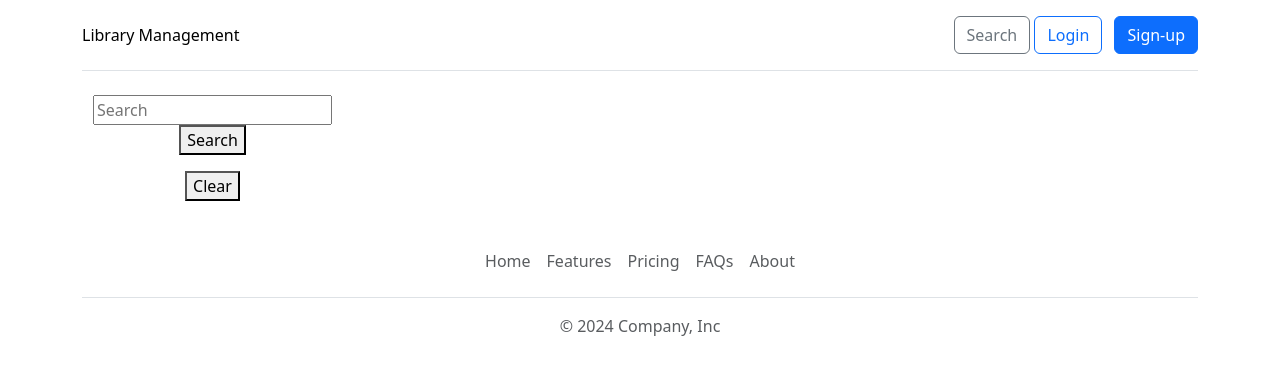
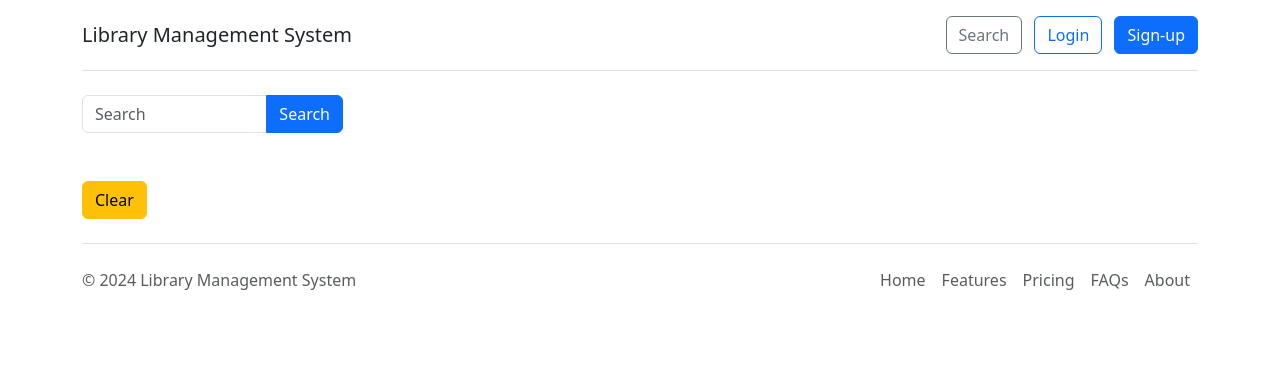
Before and after one commit to krishnasree5/library-management-system-ii, a Django app: page /search/ in a window 1280 px wide. Shown: the top 375 px of the page. Run offline with Django 5.2, Linux system fonts and the light colour scheme; data that the repository does not hold is empty.

Commit message:
Fix styles

```diff
--- a/library/books/templates/books/search.html
+++ b/library/books/templates/books/search.html
@@ -4,36 +4,44 @@
 
 {% block content %}
 
-<div class="container text-center">
-    <div class="row row-cols-2">
-      <div class="col-3">
-        <form method="get" action=".">
-          <input type="text" name="query" value="{{ query }}" placeholder="Search">
-          <button type="submit">Search</button>
+<div class="container mt-4">
+    <div class="row">
+        <div class="col-md-3">
+            <form method="get" action="." class="mb-4">
+                <div class="input-group">
+                    <input type="text" name="query" value="{{ query }}" class="form-control" placeholder="Search">
+                    <button type="submit" class="btn btn-primary">Search</button>
+                </div>
             </form>
-
-          <ul>
+            <ul class="list-group mb-4">
                 {% for category in categories %}
-            <a href="{% url 'books:search' %}?query={{query}}&category={{category.id}}"><li>{{category.name}}</li></a>
+                <li class="list-group-item">
+                    <a href="{% url 'books:search' %}?query={{query}}&category={{category.id}}" class="text-decoration-none">{{category.name}}</a>
+                </li>
                 {% endfor %}
             </ul>
-
-          <a href="{% url 'books:search' %}"><button>Clear</button></a>
-
+            <a href="{% url 'books:search' %}" class="btn btn-warning">Clear</a>
         </div>
+        <div class="col-md-9">
+            <div class="row row-cols-1 row-cols-md-3 g-4">
+                {% for book in books %}
                 <div class="col">
-          {% for book in books %}
-          <a href="{% url 'books:detail' book.id %}">
-            <div>
-              <img src="{{ book.image.url }}">
-              <p>ISBN: {{book.isbn}}</p>
-              <p>Title: {{book.title}}</p>
+                    <div class="card h-100">
+                        <a href="{% url 'books:detail' book.id %}" class="text-decoration-none text-dark">
+                            <img src="{{ book.image.url }}" class="card-img-top" alt="{{ book.title }}">
+                            <div class="card-body">
+                                <h5 class="card-title">{{book.title}}</h5>
+                                <p class="card-text">ISBN: {{book.isbn}}</p>
+                                <p class="card-text">Author: {{ book.author }}</p>
+                                <p class="card-text">Publisher: {{book.publisher }}</p>
                             </div>
                         </a>
+                    </div>
+                </div>
                 {% endfor %}
             </div>
         </div>
     </div>
-
+</div>
 
 {% endblock %}
--- a/library/books/views.py
+++ b/library/books/views.py
@@ -14,7 +14,8 @@ def search(request):
         books = books.filter(category=category_id)
     if query:
         books = books.filter(Q(title__icontains=query)|Q(isbn__icontains=query)|Q(author__icontains=query)|Q(publisher__icontains=query))
-
+    else:
+        books = books[:9]
 
     return render(request, 'books/search.html', {
         'books': books,
--- a/library/main/templates/main/base.html
+++ b/library/main/templates/main/base.html
@@ -4,25 +4,23 @@
     <meta charset="UTF-8">
     <meta name="viewport" content="width=device-width, initial-scale=1.0">
     <link href="https://cdn.jsdelivr.net/npm/bootstrap@5.3.3/dist/css/bootstrap.min.css" rel="stylesheet" integrity="sha384-QWTKZyjpPEjISv5WaRU9OFeRpok6YctnYmDr5pNlyT2bRjXh0JMhjY6hW+ALEwIH" crossorigin="anonymous">
-    <title>{% block title %} {% endblock %} | Library Management System</title>
+    <title>{% block title %}{% endblock %} | Library Management System</title>
 </head>
 <body>
     <div class="container">
-        <header class="d-flex flex-wrap align-items-center justify-content-center justify-content-md-between py-3 mb-4 border-bottom">
-          <div class="col-md-3 mb-2 mb-md-0">
-            <a href="/" class="d-inline-flex link-body-emphasis text-decoration-none">
-              Library Management
+        <header class="d-flex flex-wrap align-items-center justify-content-between py-3 mb-4 border-bottom">
+            <a href="/" class="d-flex align-items-center col-md-3 mb-2 mb-md-0 text-decoration-none text-dark">
+                <span class="fs-5">Library Management System</span>
             </a>
-          </div>
 
-          <div class="col-md-3 text-end">
-            <a href="{% url 'books:search' %}" class="btn btn-outline-secondary">Search</a>
+            <div class="col-md-9 text-end">
+                <a href="{% url 'books:search' %}" class="btn btn-outline-secondary me-2">Search</a>
                 {% if request.user.is_authenticated %}
                     {% if request.user.type == 'Staff' %}
-                <a href="{% url 'issue:new' %}" class="btn btn-primary">Add Issue</a>
+                        <a href="{% url 'issue:new' %}" class="btn btn-primary me-2">Add Issue</a>
                     {% endif %}
-              <a href="{% url 'issue:notifications' %}" class="btn btn-primary">Notifications</a>
-              <form method="post" action="{% url 'main:logout' %}">
+                    <a href="{% url 'issue:notifications' %}" class="btn btn-primary me-2">Notifications</a>
+                    <form method="post" action="{% url 'main:logout' %}" class="d-inline">
                         {% csrf_token %}
                         <button type="submit" class="btn btn-outline-secondary">Logout</button>
                     </form>
@@ -35,19 +33,18 @@
     </div>
 
     {% block content %}
-
     {% endblock %}
 
     <div class="container">
-        <footer class="py-3 my-4">
-          <ul class="nav justify-content-center border-bottom pb-3 mb-3">
+        <footer class="d-flex flex-wrap justify-content-between align-items-center py-3 my-4 border-top">
+            <p class="col-md-4 mb-0 text-body-secondary">© 2024 Library Management System</p>
+            <ul class="nav col-md-4 justify-content-end">
                 <li class="nav-item"><a href="#" class="nav-link px-2 text-body-secondary">Home</a></li>
                 <li class="nav-item"><a href="#" class="nav-link px-2 text-body-secondary">Features</a></li>
                 <li class="nav-item"><a href="#" class="nav-link px-2 text-body-secondary">Pricing</a></li>
                 <li class="nav-item"><a href="#" class="nav-link px-2 text-body-secondary">FAQs</a></li>
                 <li class="nav-item"><a href="#" class="nav-link px-2 text-body-secondary">About</a></li>
             </ul>
-          <p class="text-center text-body-secondary">© 2024 Company, Inc</p>
         </footer>
     </div>
 
```
Also changed, not shown: library/books/templates/books/detail.html (+15 -5 lines), library/issue/templates/issue/form.html (+37 -4 lines), library/issue/templates/issue/notifications.html (+21 -15 lines), library/main/templates/main/home.html (+19 -7 lines), library/main/templates/main/login.html (+33 -6 lines), library/main/templates/main/register.html (+35 -5 lines), library/media/book-images/atomic_habits.jpg (added), library/media/book-images/batman_year1.jpg (added). Lines whose indentation alone changed are shown as unchanged.
